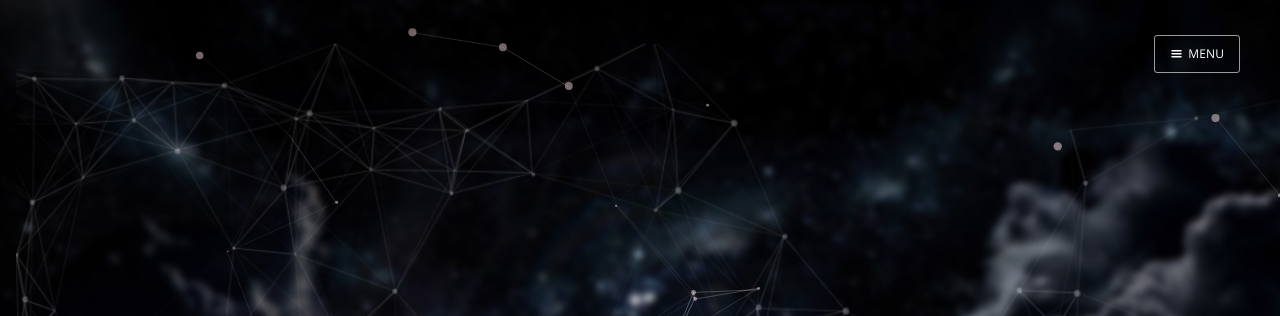
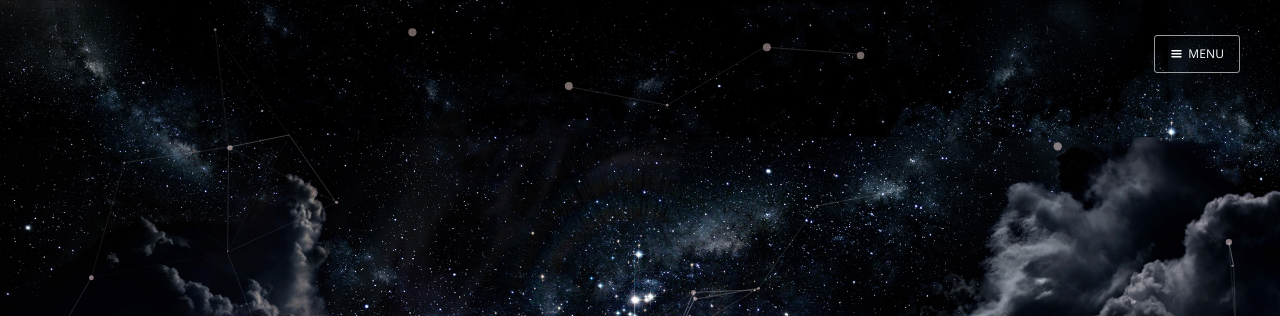
Before and after one commit to tricknp/insightl4b, a plain HTML site: page lab.insightsecurity.com.br/index.html in a window 1280 px wide. Shown: the top 316 px of the page. Drawn offline with nearby package versions, Linux system fonts and the light colour scheme.

Commit message:
change background and particles size

```diff
--- a/lab.insightsecurity.com.br/assets/js/app.js
+++ b/lab.insightsecurity.com.br/assets/js/app.js
@@ -4,7 +4,7 @@ particlesJS('particles-js',
   {
     "particles": {
       "number": {
-        "value": 48,
+        "value": 58,
         "density": {
           "enable": true,
           "value_area": 800
--- a/lab.insightsecurity.com.br/index.html
+++ b/lab.insightsecurity.com.br/index.html
@@ -74,7 +74,7 @@
     <div class="site-wrapper">
 
 
-<header class="main-header " style="background-image: url(content/images/2016/12/BACKGROUND2.jpg)">
+<header class="main-header " style="background-image: url(content/images/2016/12/bg1.jpg)">
 <div id="particles-js"></div>
 
     <nav class="main-nav overlay clearfix">
```
Also changed, not shown: lab.insightsecurity.com.br/content/images/2016/12/bg1.jpg (added).
